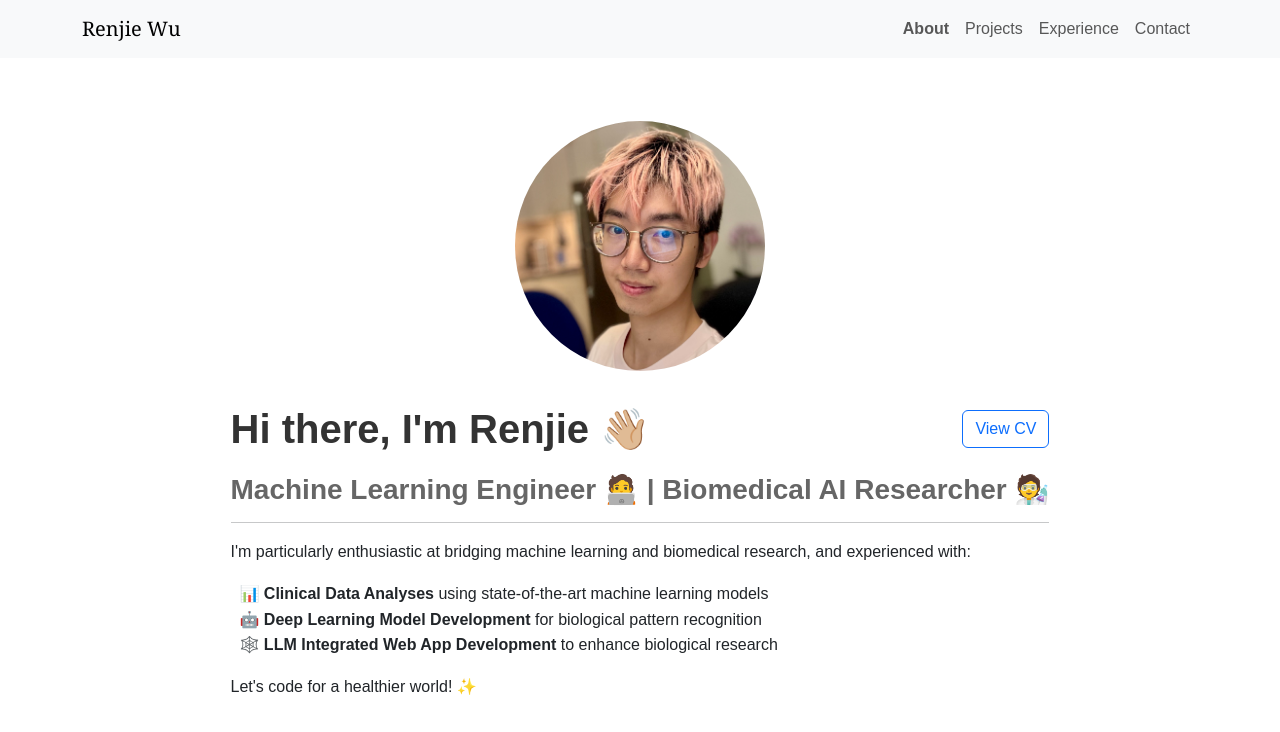
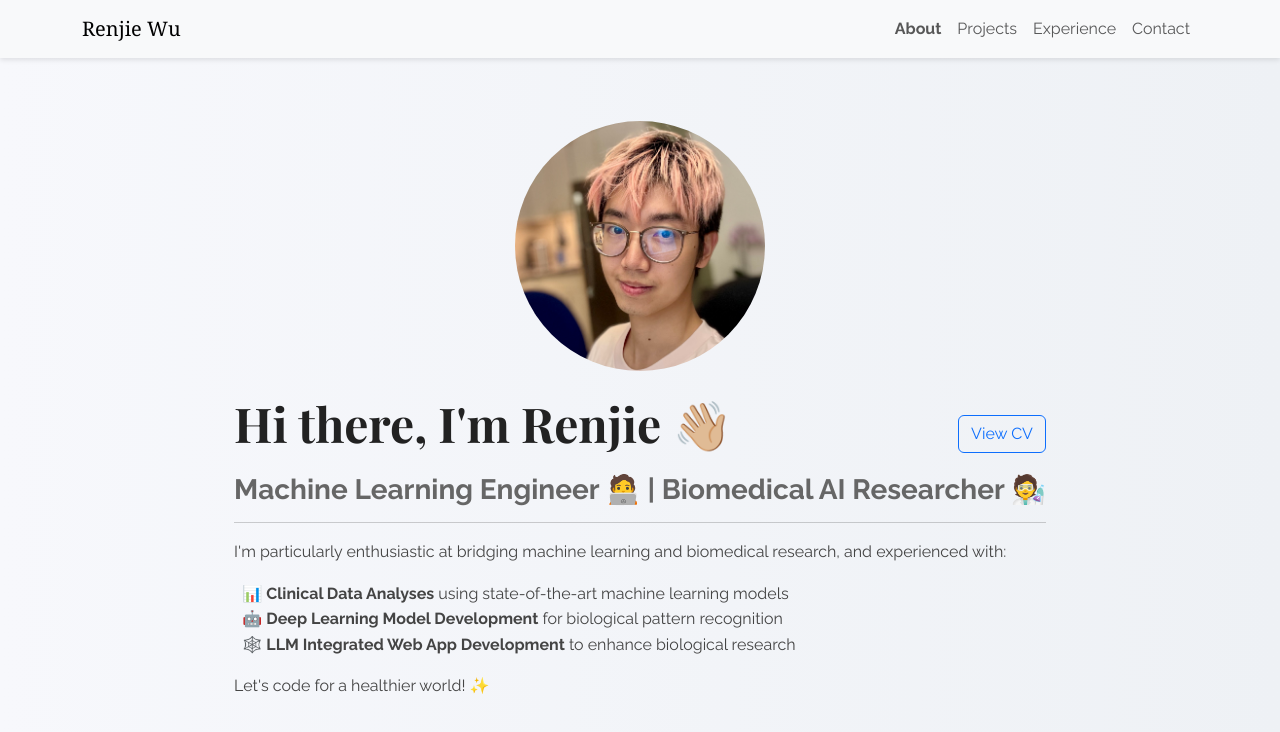
Before and after one commit to ren-jie-wu/myportfolio, a React (Create React App) app: page /#/ in a window 1280 px wide. Shown: the top 732 px of the page. Built offline with nearby package versions, Linux system fonts and the light colour scheme.

Commit message:
modified:   src/App.css 	modified:   src/components/About.js 	modified:   src/components/Contact.js 	modified:   src/components/Experience.js 	modified:   src/components/Projects.js

```diff
--- a/src/App.css
+++ b/src/App.css
@@ -1,3 +1,5 @@
+@import url('https://fonts.googleapis.com/css2?family=Raleway:wght@400;700&family=Playfair+Display:wght@700&display=swap');
+
 * {
   margin: 0;
   padding: 0;
@@ -6,8 +8,8 @@
 
 body {
   margin: 0;
-  font-family: "Arial", sans-serif;
   line-height: 1.6;
+  background: linear-gradient(to right, #f7f8fc, #eef1f5);
 }
 
 html, body {
@@ -37,9 +39,27 @@ html, body {
   align-items: center;
 }
 
-h1, h2, h3 {
-  margin: 10px 0;
-  color: #333;
+h1, h2 {
+  font-family: 'Playfair Display', serif;
+  color: #222;
+}
+h3, h5, body {
+  font-family: 'Raleway', sans-serif;
+  color: #444;
+}
+h1 {
+  font-size: 3rem;
+  margin-bottom: 20px;
+}
+h2 {
+  font-size: 2.5rem;
+  margin-bottom: 15px;
+}
+h3 {
+  font-size: 1.75rem;
+}
+h5 {
+  font-size: 1.25rem;
 }
 
 a {
@@ -55,6 +75,8 @@ a:hover {
   position: sticky;
   top: 0;
   z-index: 1000;
+  background-color: rgba(255, 255, 255, 0.9);
+  box-shadow: 0 2px 5px rgba(0, 0, 0, 0.1);
 }
 
 .navbar .nav-link {
@@ -87,6 +109,13 @@ a:hover {
 
 .card {
   position: relative;
+  background: white;
+  box-shadow: 0 4px 8px rgba(0, 0, 0, 0.1);
+}
+
+.card:hover {
+  transform: scale(1.03);
+  transition: transform 0.3s ease;
 }
 
 .hover-content {
@@ -137,6 +166,7 @@ a:hover {
   background: rgba(0, 0, 0, 0.8);
   opacity: 0;
   transition: opacity 0.3s ease;
+  border-radius: 6px;
 }
 
 .card:hover::after {
--- a/src/components/About.js
+++ b/src/components/About.js
@@ -5,7 +5,7 @@ import { name, positions, introduction, profilePic, cvLink, MarkdownRenderer } f
 
 const About = () => {
   return (
-    <div className="about-section bg-white">
+    <div className="about-section">
       <div className="text-center mb-4">
         <img
           src={profilePic}
--- a/src/components/Contact.js
+++ b/src/components/Contact.js
@@ -24,7 +24,7 @@ const EmailIcon = () => (
 
 const Contact = () => {
   return (
-    <div className="contact-section bg-white">
+    <div className="contact-section">
       <div className="text-center mb-5">
         <h2 className="mb-4">Contact Me</h2>
         <MarkdownRenderer
--- a/src/components/Experience.js
+++ b/src/components/Experience.js
@@ -4,7 +4,7 @@ import { education } from "./Helper";
 
 const Experience = ({ handleDisplay, selectedEducation }) => {
   return (
-    <div className="experience-section bg-white py-5">
+    <div className="experience-section py-5">
       <h2 className="text-center mb-4">Experience</h2>
       <div className="container">
         <div className="row justify-content-center">
--- a/src/components/Projects.js
+++ b/src/components/Projects.js
@@ -4,7 +4,7 @@ import { projects } from "./Helper";
 
 const Projects = ({ handleDisplay, selectedProject }) => {
   return (
-    <div className="projects-section bg-white py-5">
+    <div className="projects-section py-5">
       <h2 className="text-center mb-4">Projects</h2>
       <div className="container">
         <div className="row justify-content-center">
```
